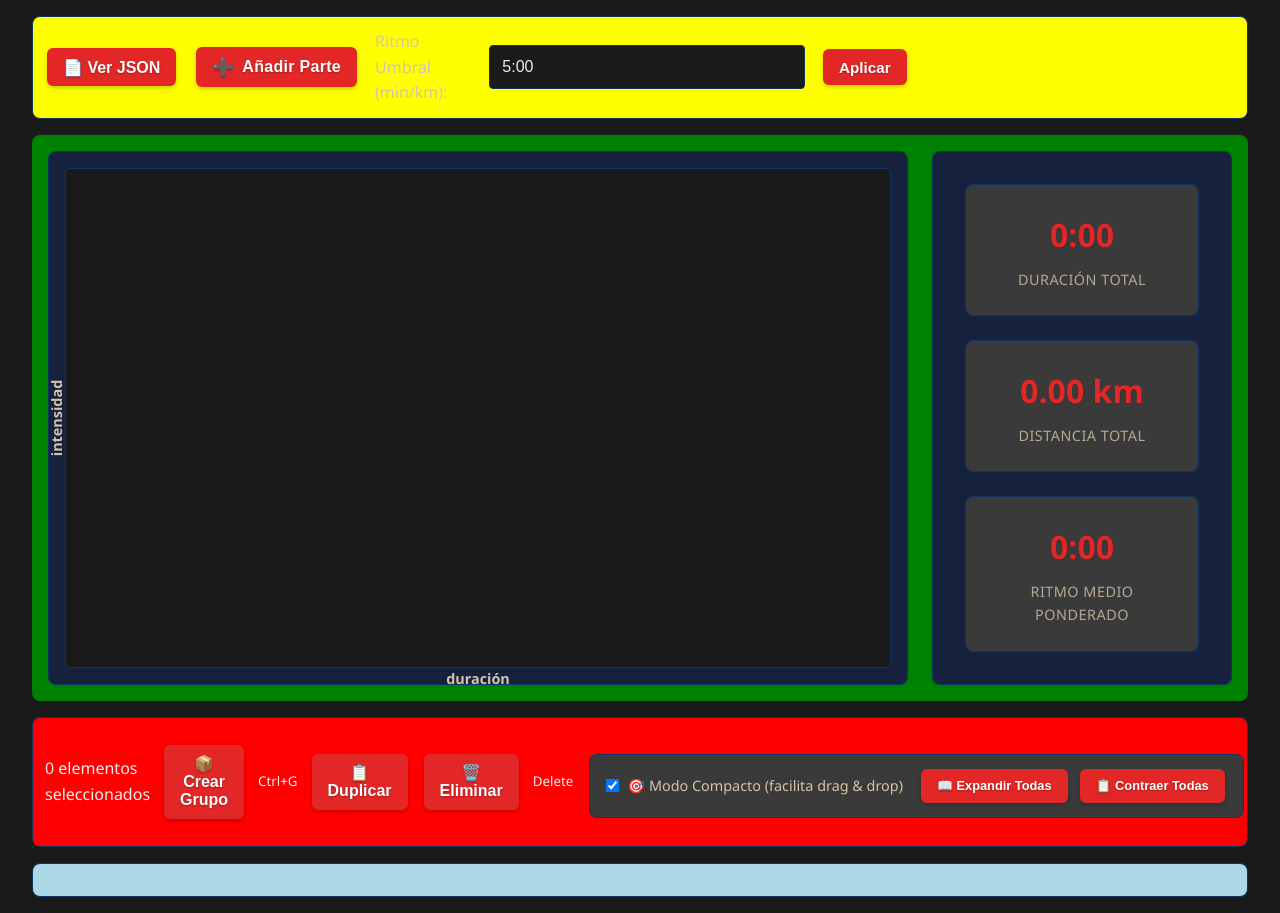
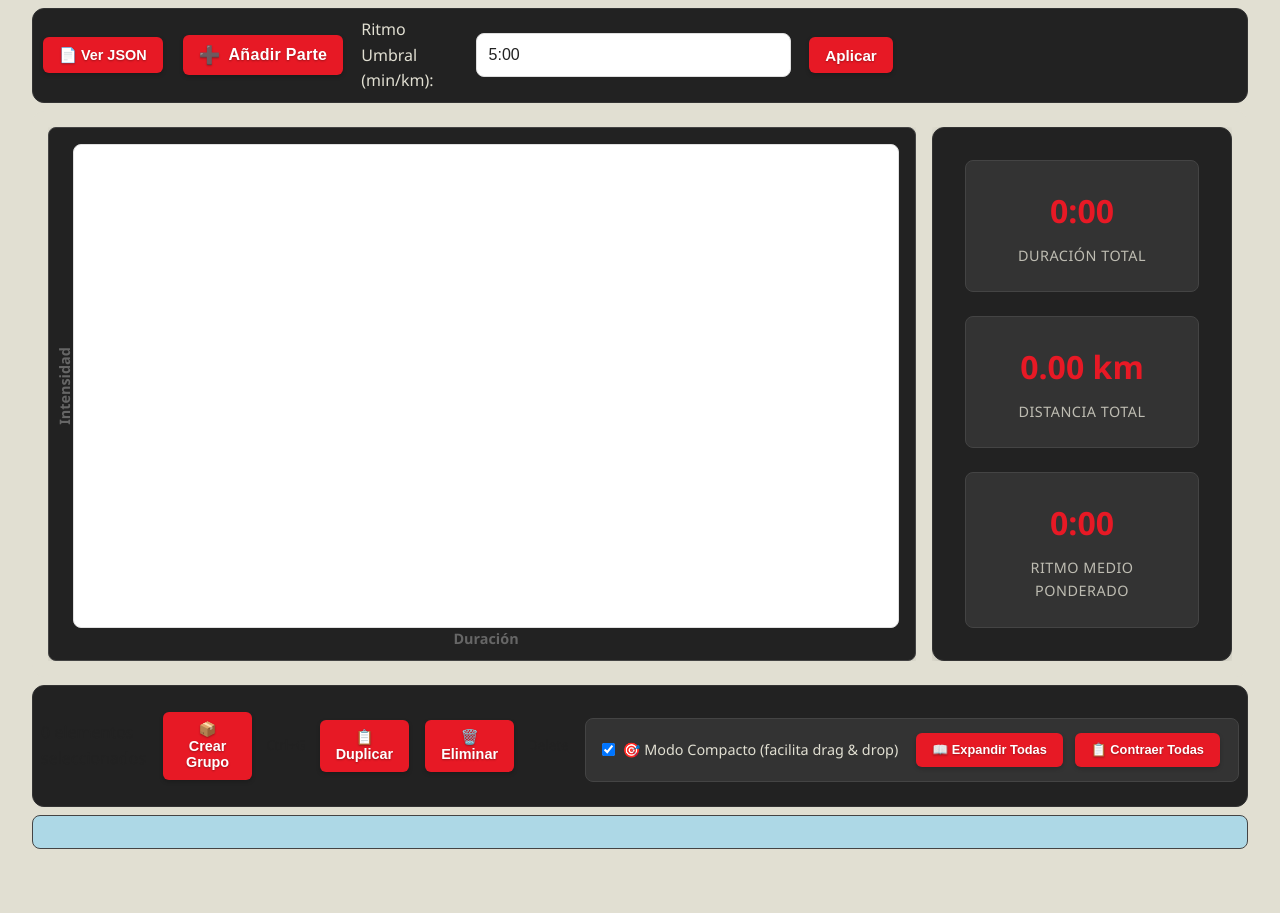
Before and after one commit to sporty-hangover/trainings_visualizer, a plain HTML site: page index.html in a window 1280 px wide. After the commit the page ends 857 px from the top, so only its background shows below. Drawn offline with nearby package versions, Linux system fonts and the light colour scheme.

Commit message:
Apply cream/black/red color scheme and reduce row heights - thinner rows, improved visual consistency

```diff
--- a/graph_sporty.css
+++ b/graph_sporty.css
@@ -1,38 +1,38 @@
 /* Base styles with CSS custom properties for theming */
 :root {
-  --primary: #e32727;
+  --primary: #E71925;
   --primary-hover: #c41e1e;
-  --background: #1a1a1a;
-  --surface: #2d2d2d;
-  --surface-light: #3a3a3a;
-  --border: #4a4a4a;
-  --text: #f5f5dc;
-  --text-secondary: #d4c4a8;
-  --accent: #e32727;
-  --cream: #f5f5dc;
-  --cream-dark: #e8dcc0;
-  --black: #1a1a1a;
-  --black-light: #2d2d2d;
-  --red: #e32727;
+  --background: #E1DFD2;
+  --surface: #222222;
+  --surface-light: #333333;
+  --border: #444444;
+  --text: #E1DFD2;
+  --text-secondary: #E1DFD2;
+  --accent: #E71925;
+  --cream: #E1DFD2;
+  --cream-dark: #d4d2c5;
+  --black: #222222;
+  --black-light: #333333;
+  --red: #E71925;
   --red-dark: #c41e1e;
-  --background-dark: #111;
-  --background-light: #f7f2e8;
-  --text-light: white;
-  --text-dark: black;
-  --border-radius: 8px;
+  --background-dark: #222222;
+  --background-light: #E1DFD2;
+  --text-light: #E1DFD2;
+  --text-dark: #222222;
+  --border-radius: 12px;
   --box-shadow: 0 2px 8px rgba(0,0,0,0.15);
   --transition: all 0.3s ease;
   --gap-sm: 0.5rem;
   --gap-md: 1rem;
   --gap-lg: 2rem;
-  --primary-color: #e32727;
+  --primary-color: #E71925;
   --primary-dark: #c02121;
-  --surface: #16213e;
-  --border: #0f3460;
-  --text: #eee;
-  --accent: #e94560;
-
-  /* Updated colors - replacing navy blue */
+  --surface: #222222;
+  --border: #444444;
+  --text: #E1DFD2;
+  --accent: #E71925;
+
+  /* Updated colors */
   --graph-bar: var(--primary);
   --graph-bar-hover: var(--primary-hover);
   --notification-bg: var(--surface);
@@ -47,17 +47,17 @@
 body {
   font-family: 'Segoe UI', Tahoma, Geneva, Verdana, sans-serif;
   margin: 0;
-  padding: 1rem;
-  background: var(--background);
-  color: var(--text);
+  padding: 0.5rem;
+  background: #E1DFD2;
+  color: #222222;
   min-height: 100vh;
   line-height: 1.6;
   display: grid;
   grid-template-rows: auto auto auto 1fr;
-  gap: 1rem;
+  gap: 0.5rem;
   max-width: 95vw;
   margin: 0 auto;
-  padding: 1rem;
+  padding: 0.5rem;
 }
 
 #top-bar {
@@ -95,10 +95,10 @@ input[type="number"],
 select,
 textarea {
   padding: 0.75rem;
-  border: 1px solid var(--border);
-  border-radius: 4px;
-  background: var(--background);
-  color: var(--text);
+  border: 1px solid #ddd;
+  border-radius: 8px;
+  background: white;
+  color: #222222;
   font-size: 1rem;
 }
 
@@ -109,15 +109,15 @@ input[type="text"] {
 button {
   padding: 0.75rem 1.5rem;
   border: none;
-  border-radius: 8px;
+  border-radius: 12px;
   background: var(--primary);
   color: white;
   cursor: pointer;
-  font-size: 1rem;
+  font-size: 0.9rem;
   font-weight: 600;
   transition: all 0.3s ease;
-  box-shadow: 0 2px 4px rgba(0, 0, 0, 0.2);
-  text-shadow: 0 1px 2px rgba(0, 0, 0, 0.3);
+  box-shadow: 0 2px 8px rgba(0, 0, 0, 0.15);
+  text-shadow: none;
 }
 
 .form-buttons {
@@ -139,11 +139,12 @@ button {
 }
 
 .grafico-wrapper {
-  background: var(--surface);
-  border: 1px solid var(--border);
-  border-radius: 8px;
+  background: white;
+  border: 1px solid #ddd;
+  border-radius: 12px;
   padding: 1rem;
   min-height: 500px;
+  box-shadow: 0 2px 8px rgba(0,0,0,0.1);
 }
 
 #grafico {
@@ -152,9 +153,9 @@ button {
   display: flex;
   align-items: flex-end;
   justify-content: space-around;
-  background: var(--background);
-  border: 1px solid var(--border);
-  border-radius: 4px;
+  background: white;
+  border: 1px solid #e0e0e0;
+  border-radius: 8px;
   padding: 1rem;
   position: relative;
   flex: 1;
@@ -187,7 +188,7 @@ button {
 .graph-label {
   position: absolute;
   font-weight: bold;
-  color: var(--text-secondary);
+  color: #666666;
   font-size: 0.9rem;
 }
 
@@ -932,16 +933,17 @@ input:checked + .toggle-slider:hover:after {
 }
 
 .part-card, .group-card {
-  background: linear-gradient(135deg, var(--surface-light), var(--surface));
-  border: 1px solid var(--border);
+  background: white;
+  border: 1px solid #ddd;
   border-radius: 12px;
   padding: 1.2rem;
-  margin: 1rem 0 1rem 0; /* Add top margin to prevent collisions */
+  margin: 1rem 0 1rem 0;
   box-shadow: 0 2px 8px rgba(0, 0, 0, 0.1);
   transition: all 0.3s cubic-bezier(0.4, 0, 0.2, 1);
   position: relative;
   cursor: grab;
   overflow: hidden;
+  color: #222222;
 }
 
 .part-card::before {
@@ -1000,7 +1002,7 @@ input:checked + .toggle-slider:hover:after {
 .part-card-title {
   font-weight: 700;
   font-size: 1.1rem;
-  color: var(--text);
+  color: #222222;
   margin: 0;
   line-height: 1.3;
   letter-spacing: -0.02em;
@@ -1018,9 +1020,9 @@ input:checked + .toggle-slider:hover:after {
   justify-content: space-between;
   align-items: center;
   padding: 0.6rem 0.8rem;
-  background: rgba(255, 255, 255, 0.05);
+  background: #f8f8f8;
   border-radius: 8px;
-  border: 1px solid rgba(255, 255, 255, 0.1);
+  border: 1px solid #e0e0e0;
   transition: all 0.3s ease;
   position: relative;
   overflow: hidden;
@@ -1052,13 +1054,13 @@ input:checked + .toggle-slider:hover:after {
 
 .part-card-stat span:first-child {
   font-weight: 500;
-  color: var(--text-secondary);
+  color: #666666;
   font-size: 0.9rem;
 }
 
 .part-card-stat span:last-child {
   font-weight: 600;
-  color: var(--text);
+  color: #222222;
   font-size: 0.95rem;
 }
 
@@ -2205,10 +2207,10 @@ button:hover:not(.noUi-handle):not(.noUi-base) {
     align-items: center;
     gap: 1rem;
     margin: 0;
-    padding: 0.75rem;
-    background: yellow;
-    border: 1px solid var(--border);
-    border-radius: 8px;
+    padding: 0.5rem;
+    background: #222222;
+    border: 1px solid #333333;
+    border-radius: 12px;
     width: 100%;
     box-sizing: border-box;
 }
@@ -2220,10 +2222,10 @@ button:hover:not(.noUi-handle):not(.noUi-base) {
     align-items: center;
     gap: 1rem;
     margin: 0;
-    padding: 0.75rem;
-    background: red;
-    border: 1px solid var(--border);
-    border-radius: 8px;
+    padding: 0.5rem;
+    background: #222222;
+    border: 1px solid #333333;
+    border-radius: 12px;
     width: 100%;
     box-sizing: border-box;
 }
@@ -2247,16 +2249,16 @@ button:hover:not(.noUi-handle):not(.noUi-base) {
 }
 
 .threshold-controls label {
-    color: var(--text-secondary);
+    color: #E1DFD2;
     font-weight: 500;
 }
 
 #umbralInput {
-    background: var(--background);
-    border: 1px solid var(--border);
-    color: var(--text);
+    background: white;
+    border: 1px solid #ddd;
+    color: #222222;
     padding: 0.5rem;
-    border-radius: 4px;
+    border-radius: 8px;
     width: 120px;
 }
 
@@ -2280,13 +2282,13 @@ button:hover:not(.noUi-handle):not(.noUi-base) {
 /* Main Layout - 2 Column Responsive Design */
 .main-layout {
   display: flex;
-  gap: 1.5rem;
+  gap: 1rem;
   margin: 0;
   padding: 1rem;
   min-height: 480px;
   align-items: stretch;
-  background: green;
-  border-radius: 8px;
+  background: #E1DFD2;
+  border-radius: 12px;
   overflow: visible;
   box-sizing: border-box;
   width: 100%;
@@ -2320,18 +2322,20 @@ button:hover:not(.noUi-handle):not(.noUi-base) {
   width: 100%;
   box-sizing: border-box;
   overflow: visible;
+  padding-bottom: 2rem;
+  padding-left: 1.5rem;
 }
 
 /* Enhanced Summary Bar Styling */
 #summaryBar {
-  background: var(--surface);
-  border: 1px solid var(--border);
-  border-radius: 8px;
+  background: #222222;
+  border: 1px solid #333333;
+  border-radius: 12px;
   padding: 1rem;
   height: 100%;
   display: flex;
   flex-direction: column;
-  box-shadow: var(--box-shadow);
+  box-shadow: 0 2px 8px rgba(0,0,0,0.15);
   width: 100%;
   box-sizing: border-box;
   overflow: visible;
@@ -2348,10 +2352,10 @@ button:hover:not(.noUi-handle):not(.noUi-base) {
 #summaryBar .summary-stat {
   text-align: center;
   padding: 1.5rem;
-  background: var(--surface-light);
+  background: #333333;
   border-radius: 8px;
-  border: 1px solid var(--border);
-  transition: var(--transition);
+  border: 1px solid #444444;
+  transition: all 0.3s ease;
   position: relative;
   overflow: hidden;
 }
@@ -2381,14 +2385,14 @@ button:hover:not(.noUi-handle):not(.noUi-base) {
 .summary-stat-value {
   font-size: 2rem;
   font-weight: bold;
-  color: var(--primary);
+  color: #E71925;
   margin-bottom: 0.5rem;
-  text-shadow: 0 1px 2px rgba(0,0,0,0.1);
+  text-shadow: none;
 }
 
 .summary-stat-label {
   font-size: 0.9rem;
-  color: var(--text-secondary);
+  color: #E1DFD2;
   text-transform: uppercase;
   letter-spacing: 0.5px;
   font-weight: 500;
@@ -2495,6 +2499,7 @@ button:hover:not(.noUi-handle):not(.noUi-base) {
     font-size: 0.9rem;
     font-weight: 500;
     margin: 0;
+    color: #E1DFD2;
 }
 
 .controls-actions {
```
Also changed, not shown: graph_sporty.js, index.html (indentation only).
